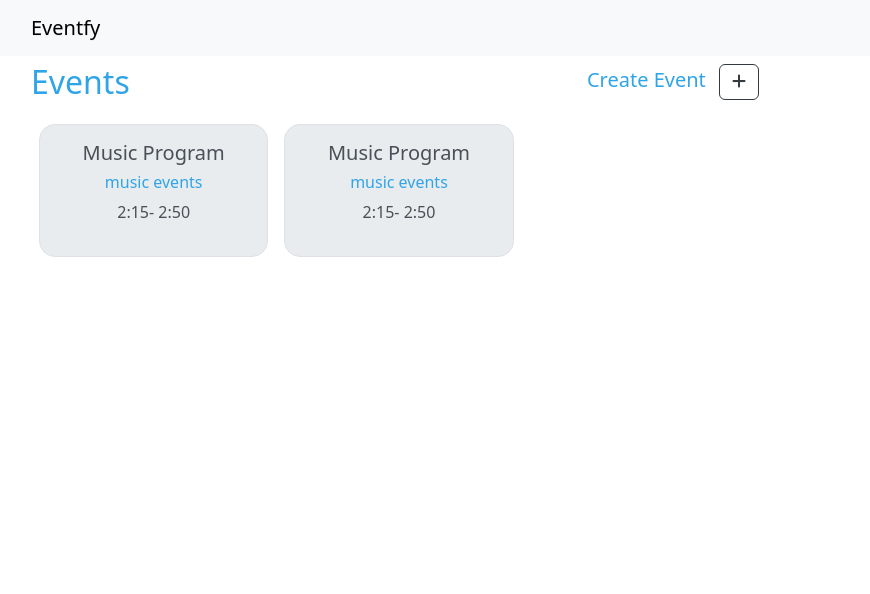
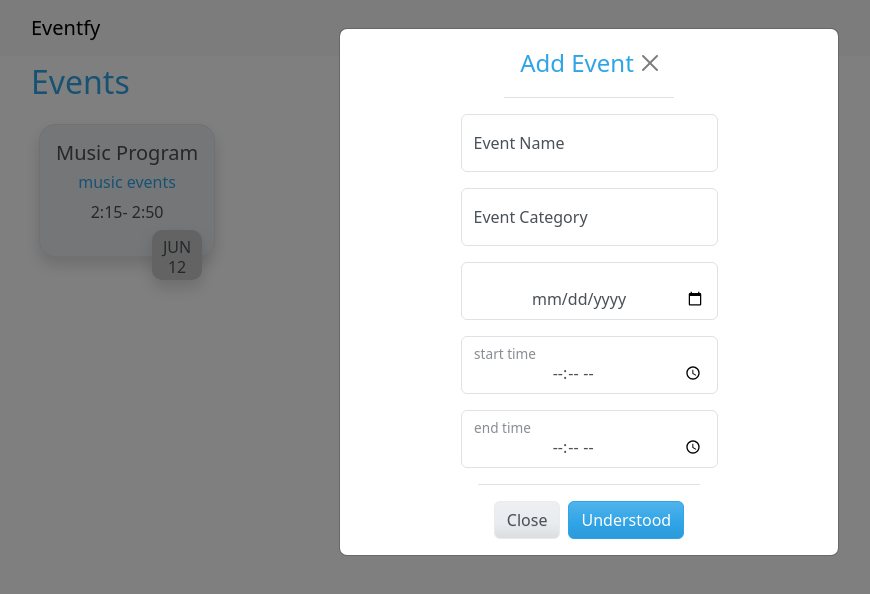
Before and after one commit to Naajiya/EventManager, a React (Vite) app: page / in a window 1280 px wide. Both pictures are taken after a click on the button 790 px from the left and 82 px from the top of the page. Shown: the top 594 px of the page, without its empty margins (51-921 px from the left). Built offline with nearby package versions, Linux system fonts and the light colour scheme.

Commit message:
modal added

```diff
--- a/src/index.css
+++ b/src/index.css
@@ -4,3 +4,14 @@
   margin: 0;
   padding: 0;
 }
+
+.calender-box{
+  height: 50px;
+  width: 50px;
+  background-color: rgb(201, 198, 198);
+  margin-right: -100px;
+  position: absolute;
+  top: 80%;
+  padding: 5px;
+  border-radius: 10px;
+}
--- a/src/pages/Landing.jsx
+++ b/src/pages/Landing.jsx
@@ -2,63 +2,126 @@ import React from 'react'
 import { Col, Container, Row } from 'react-bootstrap'
 import Button from 'react-bootstrap/Button';
 import Card from 'react-bootstrap/Card';
-
+import { useState } from 'react';
+import Modal from 'react-bootstrap/Modal';
+import FloatingLabel from 'react-bootstrap/FloatingLabel';
+import Form from 'react-bootstrap/Form';
 
 
 
 function Landing() {
+    const [show, setShow] = useState(false);
+
+    const handleClose = () => setShow(false);
+    const handleShow = () => setShow(true);
+
+    const timeControl=(e)=>{
+        console.log(e)
+    }
+
     return (
+
         <>
 
 
             <Container>
 
                 <Row>
-                    <Col lg={8}>
+                    <Col lg={8} >
                         <div className='d-flex justify-content-between'>
                             <h2>Events</h2>
-                            <h5>Create Event  <Button variant="outline-dark" className='m-2 pt-1'><i class="fa-solid fa-plus"></i></Button> </h5>
+                            <h5>Create Event  <Button variant="outline-dark" onClick={handleShow} className='m-2 pt-1'><i class="fa-solid fa-plus"></i></Button> </h5>
 
 
                         </div>
 
                         <div className='d-flex'>
                             <Col lg={4}>
-                                <Card className='border rounded-4 bg-secondary m-2'>
+                                <Card className='border rounded-4 bg-secondary m-2 shadow position-absolute'>
 
                                     <Card.Body>
-                                    <Card.Title>Music Program</Card.Title>
-                                    <Card.Text>
-                                        <h6>music events</h6>
-                                        <p>2:15- 2:50</p>
-                                    </Card.Text>
+                                        <Card.Title>Music Program</Card.Title>
+                                        <Card.Text>
+                                            <h6>music events</h6>
+                                            <p>2:15- 2:50</p>
+                                        </Card.Text>
                                     </Card.Body>
+
+                                    <div className='calender-box shadow'>
+                                        <p>JUN
+
+                                        </p>
+                                        <p style={{ marginTop: '-20px' }}>12</p>
+
+                                    </div>
 
                                 </Card>
 
                             </Col>
 
-                            <Col lg={4}>
-                                <Card className='border rounded-4 bg-secondary m-2'>
 
-                                    <Card.Body>
-                                    <Card.Title>Music Program</Card.Title>
-                                    <Card.Text>
-                                        <h6>music events</h6>
-                                        <p>2:15- 2:50</p>
-                                    </Card.Text>
-                                    </Card.Body>
 
-                                </Card>
 
-                            </Col>
                         </div>
 
 
                     </Col>
-                    <Col></Col>
+                    <Col>
+
+                    </Col>
                 </Row>
 
+                <Modal
+                    show={show}
+                    onHide={handleClose}
+                    backdrop="static"
+                    keyboard={false}
+                >
+                    <Modal.Header closeButton>
+                        <Modal.Title>Add Event</Modal.Title>
+                    </Modal.Header>
+                    <Modal.Body>
+
+                        {/* event name */}
+                        <FloatingLabel
+                            controlId="floatingTextarea"
+                            label="Event Name"
+                            className="mb-3"
+                        >
+                            <Form.Control type='text' placeholder="Event Name" />
+                        </FloatingLabel>
+
+                        {/* event location */}
+                        <FloatingLabel
+                            controlId="floatingTextarea"
+                            label="Event Category"
+                            className="mb-3"
+                        >
+                            <Form.Control type='text' placeholder="Event Category" />
+                        </FloatingLabel>
+
+                        {/* event date */}
+                        <FloatingLabel className="mb-3">
+                            <Form.Control type='date' placeholder="Event Category" />
+                        </FloatingLabel>
+
+                        {/* time */}
+                        <FloatingLabel label='start time' className="mb-3">
+                            <Form.Control type='time' onChange={(e)=>timeControl(e.target.value)} placeholder="Event Category" />
+                        </FloatingLabel>
+
+                        <FloatingLabel label='end time' >
+                            <Form.Control type='time' onChange={(e)=>timeControl(e.target.value)} placeholder="Event Category" />
+                        </FloatingLabel>
+
+                    </Modal.Body>
+                    <Modal.Footer>
+                        <Button variant="secondary" onClick={handleClose}>
+                            Close
+                        </Button>
+                        <Button variant="primary">Understood</Button>
+                    </Modal.Footer>
+                </Modal>
             </Container>
         </>
     )
```
